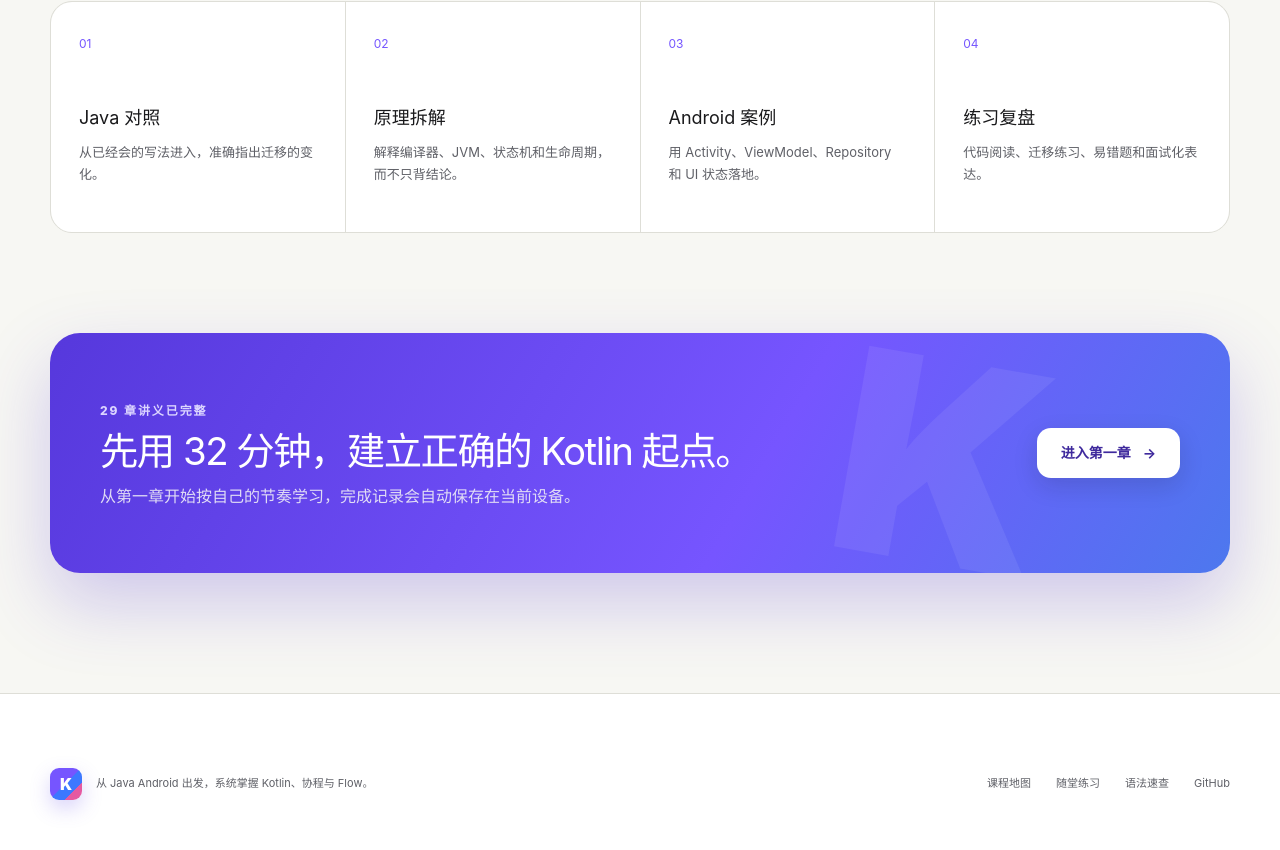
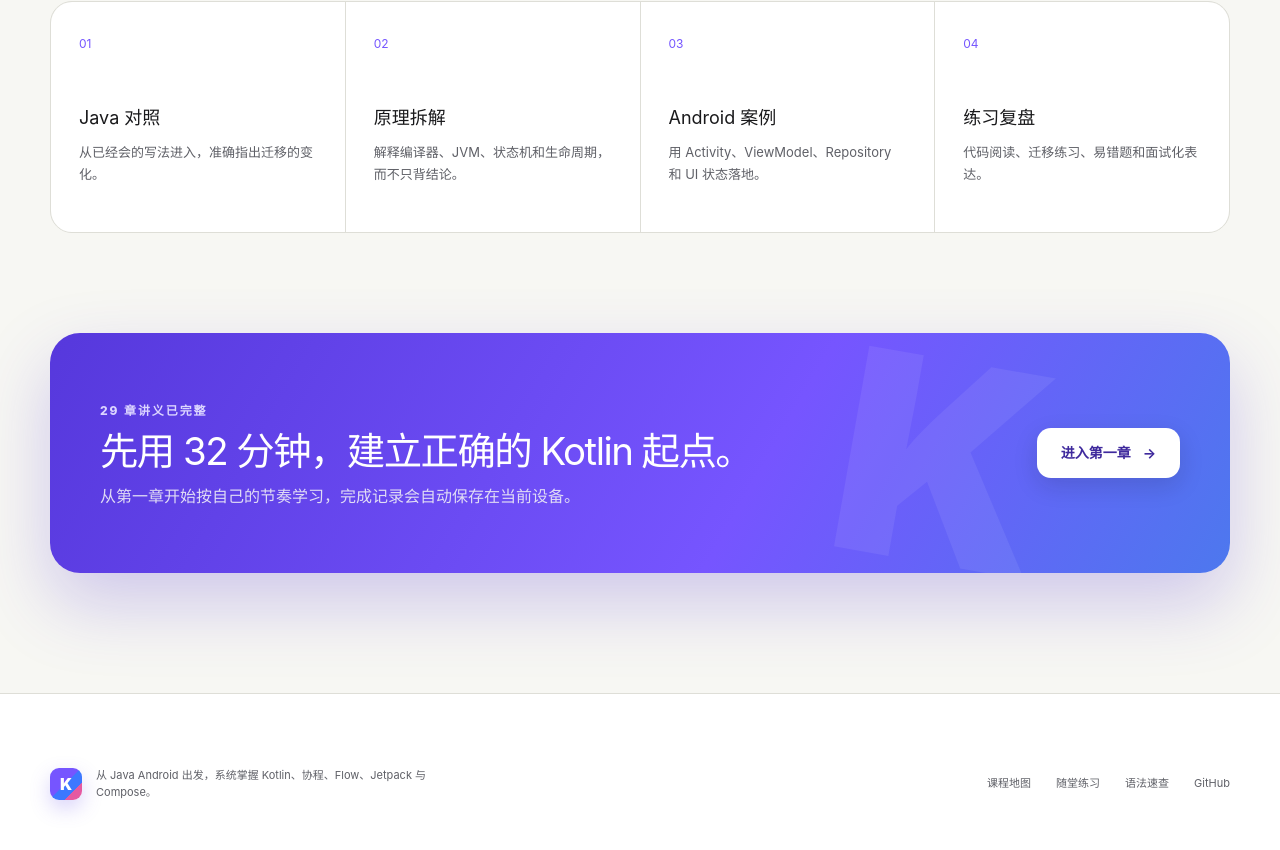
Before and after one commit to upwon/kotlin-android-learning, a Next.js app: page / in a window 1280 px wide. Shown: the part 2822-3672 px from the top of the page. Built offline with nearby package versions, Linux system fonts and the light colour scheme.

Commit message:
Expand Android course: app/layout.tsx

```diff
--- a/app/layout.tsx
+++ b/app/layout.tsx
@@ -13,8 +13,9 @@ export const metadata: Metadata = {
     default: "Kotlin Android 学习站",
     template: "%s · Kotlin Android 学习站",
   },
-  description: "为 Java Android 开发者设计的完整 Kotlin、协程与 Flow 学习路径。",
+  description: "为 Java Android 开发者设计的完整 Kotlin、协程、Flow、Jetpack 与 Compose 学习路径。",
   keywords: ["Kotlin", "Android", "Java", "协程", "Flow", "学习教程"],
+  other: { "codex-preview": "development" },
   icons: { icon: "/favicon.svg", shortcut: "/favicon.svg" },
 };
 
@@ -38,7 +39,7 @@ export default function RootLayout({ children }: Readonly<{ children: React.Reac
             <div className="footer-inner">
               <div>
                 <span className="brand-mark small" aria-hidden="true">K</span>
-                <p>从 Java Android 出发，系统掌握 Kotlin、协程与 Flow。</p>
+                <p>从 Java Android 出发，系统掌握 Kotlin、协程、Flow、Jetpack 与 Compose。</p>
               </div>
               <nav aria-label="页脚导航">
                 <Link href="/course">课程地图</Link>
```
